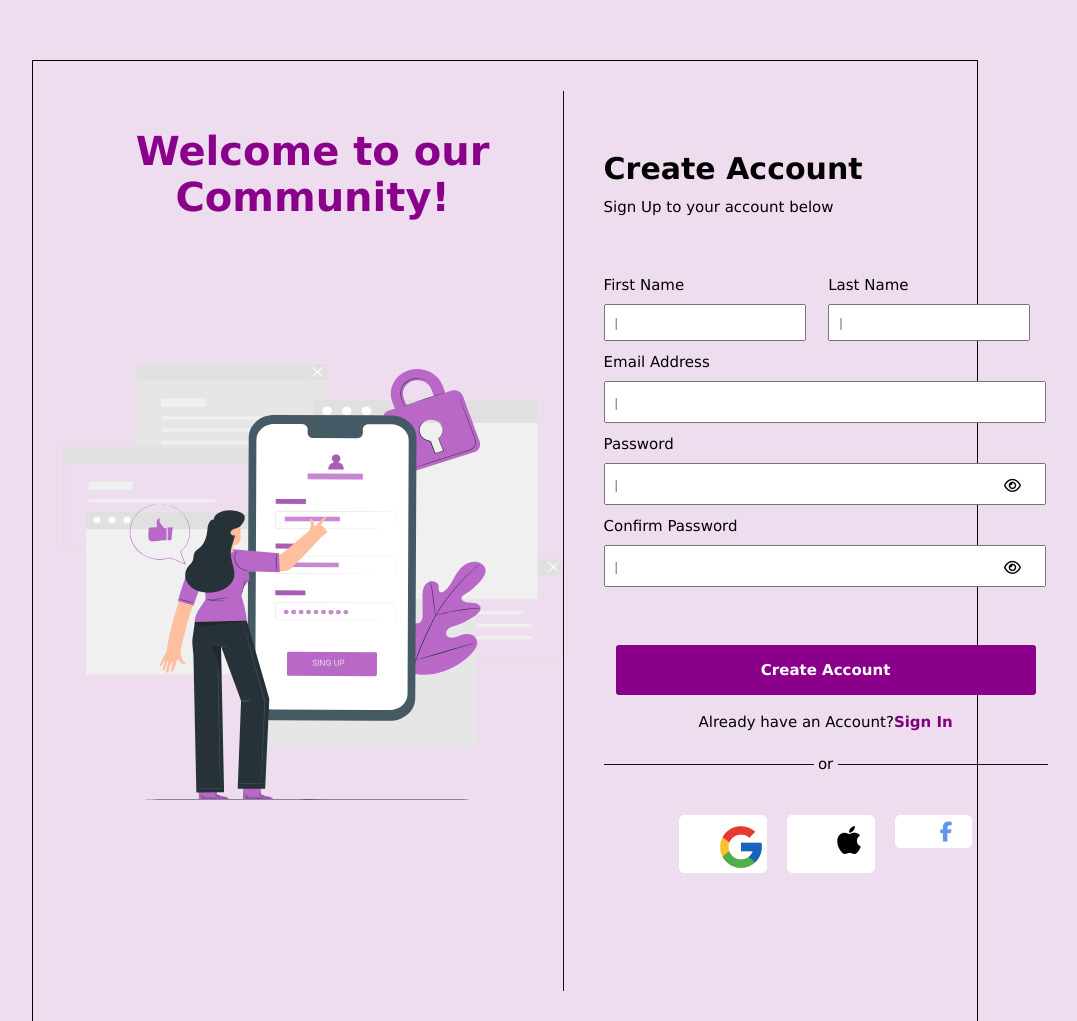
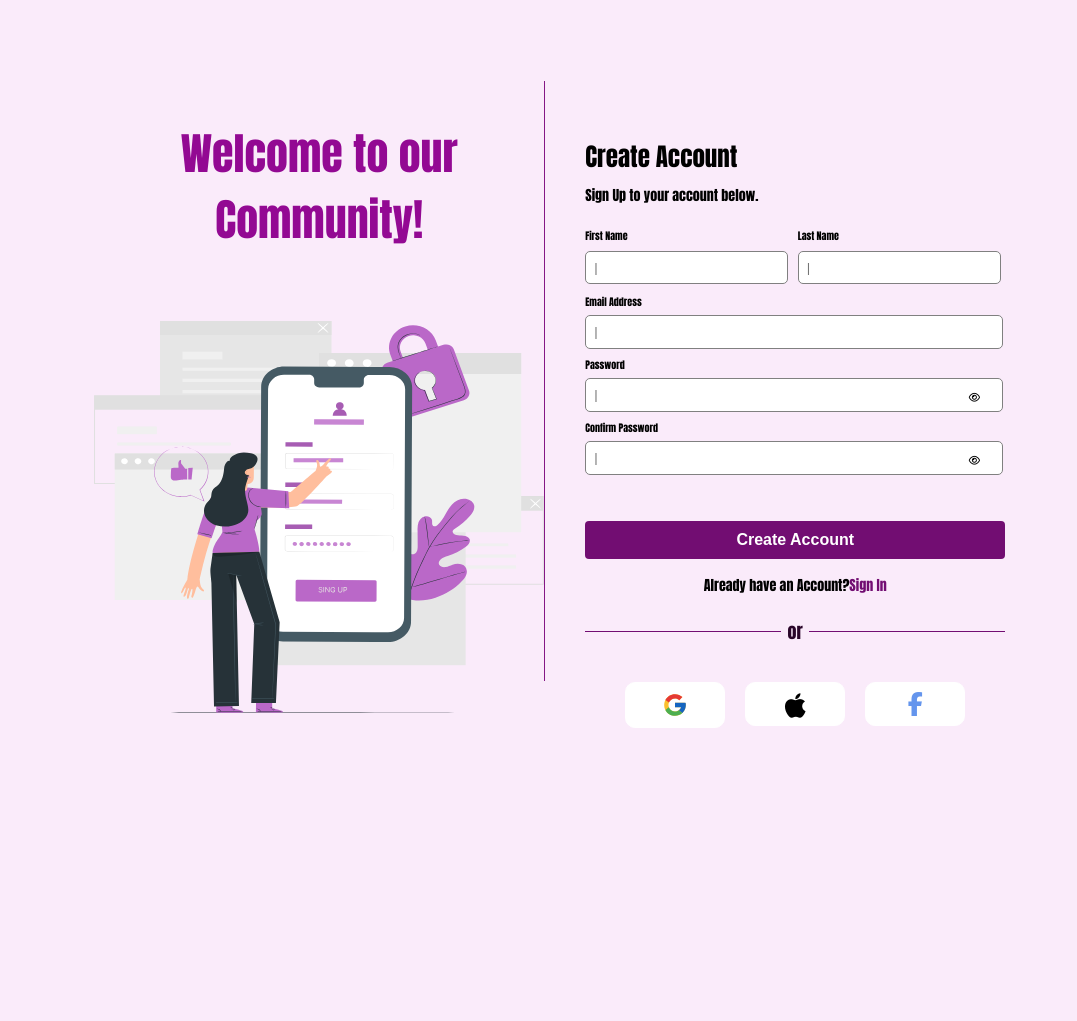
Before and after one commit to neemaocholla/repo-create, a plain HTML site: page index.html in a window 1280 px wide. Shown: the top 1021 px of the page, without its empty margins (135-1212 px from the left). After the commit the page ends 961 px from the top, so only its background shows below. Drawn offline with Linux system fonts and the light colour scheme.

Commit message:
made changes to the files

```diff
--- a/index.html
+++ b/index.html
@@ -1,11 +1,15 @@
 <!DOCTYPE html>
 <html lang="en">
 <head>
+
     <meta charset="UTF-8">
     <meta name="viewport" content="width=device-width, initial-scale=1.0">
     <title>Create Account</title>
     <link rel="stylesheet" href="styles.css">
     <link rel="stylesheet" href="https://cdnjs.cloudflare.com/ajax/libs/font-awesome/6.7.2/css/all.min.css">
+    <link rel="preconnect" href="https://fonts.googleapis.com">
+
+
 
 </head>
 <body class="form">
@@ -18,8 +22,7 @@
 
         <div class = "rightside">
             <h1 id="heading2">Create Account</h1>
-            <p>Sign Up to your account below</p>
-            <br><br>
+            <p>Sign Up to your account below.</p>
 
 
         <div id="names">
@@ -55,7 +58,7 @@
 
          </div>
          <p class="option">Already have an Account?<b id="signin">Sign In</b></p>
-         <p class="hr-lines">or</p>
+         <p class="hr-lines" id="or"><b>or</b></p>
         <br>
         <div class="icon">
             <svg id="google"   xmlns="http://www.w3.org/2000/svg" x="0px" y="0px" width="48" height="48" viewBox="0 0 48 48">
--- a/styles.css
+++ b/styles.css
@@ -1,84 +1,92 @@
 .form{
-    background-color: rgb(238, 221, 238);
+    background-color: rgb(250, 235, 250);
+
 }
 
 
 .container{
     display: flex;
     margin: 60px auto;
-    width: 70%  ;
-    padding: 30px;
-    height: 900px ;
-    background-color: rgb(238, 221, 238);
-    font-size: 15px;
-    font-family: Verdana, Geneva, Tahoma, sans-serif;
-    border: solid 1px;
+    width: 65%  ;
+    padding: 20px;
+    height: 580px ;
+    background-color: rgb(250, 235, 250);
+    font-size: 10px;
+    border: solid 1px rgb(250, 235, 250);
+    font-family: Impact, Haettenschweiler, 'Arial Narrow Bold', sans-serif;
 }
 
 .leftside{
-    border-right: solid 1px rgb(34, 1, 34) ;
-    height: 900px;
-    width: 900px ;
+    border-right: solid 1px rgb(133, 23, 133) ;
+    height: 600px;
+    width: 780px ;
 
 }
 #heading{
-    color:rgb(139, 0, 139) ;
+    color:rgb(147, 9, 147) ;
     text-align: center;
-    font-size: 40px;
+    font-size: 44px;
     padding: 10px;
+    font-family: Impact, 'Arial Narrow Bold', sans-serif;
 
 }
+
 .leftside img{
-    height: 650px;
-    width: 500px;
+    height: 450px;
+    width: 450px;
 
 }
 
 .rightside{
-    height: 900px;
-    width: 600px;
+    height: 800px;
+    width: 500px;
     padding: 40px;
-    font-family: Verdana, Geneva, Tahoma, sans-serif;
+
 
 }
 #heading2{
-    margin-bottom: 12px;
+    margin-bottom: 10px;
+    font-family: Impact, Haettenschweiler, 'Arial Narrow Bold', sans-serif;
+    font-size: 25px;
 
 }
 .rightside p{
-    margin-top: 8px;
-    margin-bottom: 24px;
+    margin-top: 6px;
+    margin-bottom: 22px;
+    font-size: 14px;
+    font-family: Impact, Haettenschweiler, 'Arial Narrow Bold', sans-serif;
 
 }
 .rightside input{
-    padding: 9px;
+    padding: 8px;
+    border-radius: 5px;
+    border: solid 0.8px gray;
 }
 #names{
     display: flex;
-    gap: 5px;
-    font-family: Verdana, Geneva, Tahoma, sans-serif;
+    gap: 4px;
 }
 .name{
     display: block;
 }
 #names input{
-    width:180px ;
-    margin-top: 10px;
-    margin-bottom: 12px;
+    width:185px ;
+    margin-top: 8px;
+    margin-bottom: 10px;
 
 }
 .inputs{
-    width:640px ;
-    margin-top: 10px ;
-    margin-bottom: 12px;
-    padding: 10px;
-    padding-left: 12px;
-    height: 20px;
+    width:540px ;
+    margin-top: 6px ;
+    margin-bottom: 8px;
+    padding: 6px;
+    padding-left: 8px;
+    height: 16px;
 
 
 }
 .details input{
-    width: 420px;
+    width: 400px;
 }
 .password{
     position: relative;
@@ -88,34 +96,33 @@
 }
 .fa-eye{
     position: absolute;
-    top: 25px;
+    top: 20px;
     right: 6%;
 
 }
-.button{
 
-}
 #create_account{
     width: 420px;
-    height:50px ;
-    background-color: rgb(139, 0, 139);
-    margin: 10px 12px 10px 12px;
+    height:38px ;
+    background-color: rgb(114, 13, 114);
+    margin-top: 8px;
+    margin-bottom: 10px;
     border: none;
-    border-radius: 3px;
-    font-size: 15px;
+    border-radius: 4px;
+    font-size: 16px;
     color: white;
-    font-family: Verdana, Geneva, Tahoma, sans-serif;
+
 
 
 }
 .option{
     text-align: center;
-    font-family: Verdana, Geneva, Tahoma, sans-serif;
+    font-size: 14px;
 
 }
 
 #signin{
-    color: purple;
+    color: rgb(114, 13, 114);
 
 }
 .hr-lines{
@@ -127,9 +134,9 @@
 
   .hr-lines:before{
     content:" ";
-    height: 0.1px;
-    width: 210px;
-    background: rgb(29, 3, 29);
+    height: 0.08px;
+    width: 196px;
+    background: rgb(114, 13, 114);
     display: block;
     position: absolute;
     top: 50%;
@@ -138,13 +145,17 @@
 
   .hr-lines:after{
     content:" ";
-    height: 0.1px;
-    width: 210px;
-    background: rgb(29, 3, 29);
+    height: 0.08px;
+    width: 196px;
+    background: rgb(114, 13, 114);
     display: block;
     position: absolute;
     top: 50%;
     right: 0;
+  }
+  #or{
+    font-size: 18px;
+    color: rgb(41, 5, 41);
   }
   .icon{
     text-align: center;
@@ -156,39 +167,46 @@
 #facebook{
     border: solid 1px white;
     background-color: white;
-    width: 50px;
-    height: 25px;
+    width: 48px;
+    height: 24px;
     text-align: center;
     justify-content: center;
     color: cornflowerblue;
-    padding-top: 6px;
+    padding-top: 9px;
+    padding-bottom: 9px;
+    padding-right: 25px;
     padding-left: 25px;
-    border-radius: 5px;
+    border-radius: 10px;
+    font-size: 24px;
 }
 #apple{
     border: solid 1px white;
-    font-size: 32px;
+    font-size: 28px;
     background-color: white;
-    width: 50px;
-    height: auto;
+    width: 48px;
+    height: 24px;
     text-align: center;
     justify-content: center;
     color: black;
-    padding-top: 8px;
-    padding-left: 36px ;
-    border-radius: 5px;
+    padding-top: 9px;
+    padding-bottom: 9px;
+    padding-right: 25px ;
+    padding-left: 25px;
+    border-radius: 10px;
 
 }
 #google{
     border:solid  1px white;
-    font-size: 12px;
+    font-size: 20px;
     background-color: white;
-    width: 50px;
-    height: auto;
+    width: 48px;
+    height: 26px;
     text-align: center;
     justify-content: center;
-    padding-top: 6px;
-    padding-left: 36px;
-    border-radius: 5px;
+    padding-top: 9px;
+    padding-bottom: 9px;
+    padding-right: 25px;
+    padding-left: 25px;
+    border-radius: 10px;
 
 }
```
